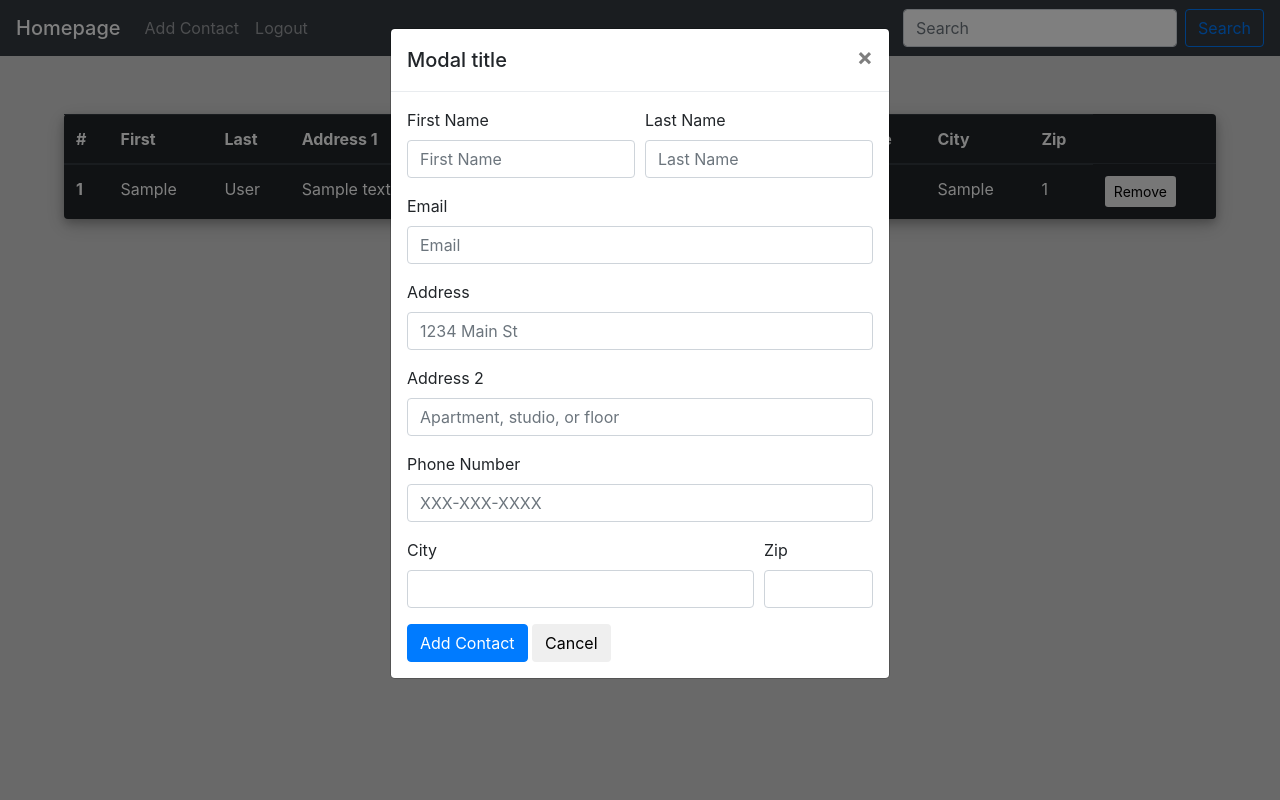
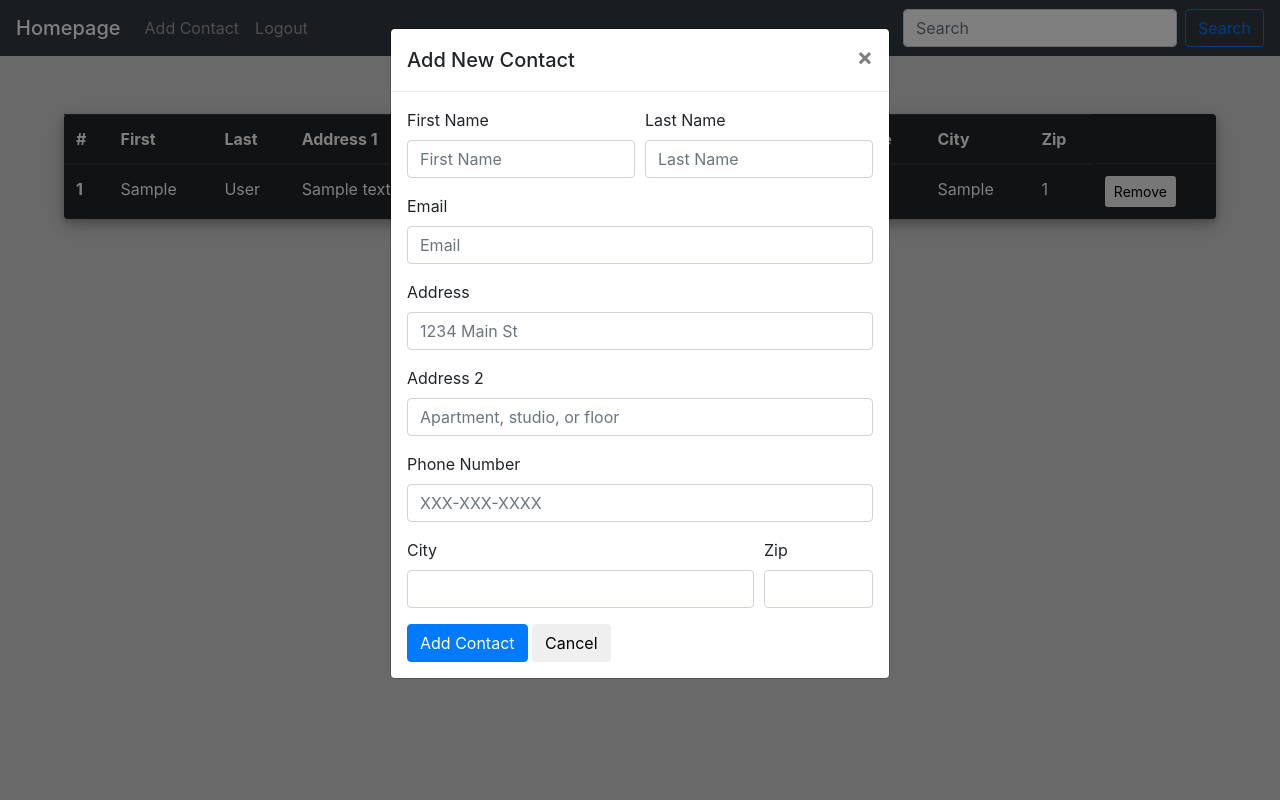
Before and after one commit to MannyT13/cop4331group1small, a Flask app: page / in a window 1280 px wide, after a click on "Add Contact". Run offline with Flask 2, Linux system fonts and the light colour scheme; the visitor is signed in with stand-in values (Sample User, id 1); tables that the repository leaves empty hold one stand-in row (values such as "Sample post"); parts of the project's set-up code (start-up, migrations or seed data) failed here and were passed over; some libraries are stand-ins or nearby versions.

Commit message:
Changed two text fields in the html

```diff
--- a/templates/homepage.html
+++ b/templates/homepage.html
@@ -64,7 +64,7 @@
   <div class="modal-dialog" role="document">
     <div class="modal-content">
       <div class="modal-header">
-        <h5 class="modal-title">Modal title</h5>
+        <h5 class="modal-title">Add New Contact</h5>
         <button type="button" class="close" data-dismiss="modal" aria-label="Close">
           <span aria-hidden="true">&times;</span>
         </button>
--- a/templates/login.html
+++ b/templates/login.html
@@ -2,7 +2,7 @@
 {% block content %}
     <!--Nav bar with project name-->
     <nav class="navbar navbar-dark bg-dark">
-        <span class="navbar-brand mb-0 h1">Roledex Login</span>
+        <span class="navbar-brand mb-0 h1">Rolodex Login</span>
     </nav>
 	<!-- flashed messages-->
 	{% with messages = get_flashed_messages() %}
```
